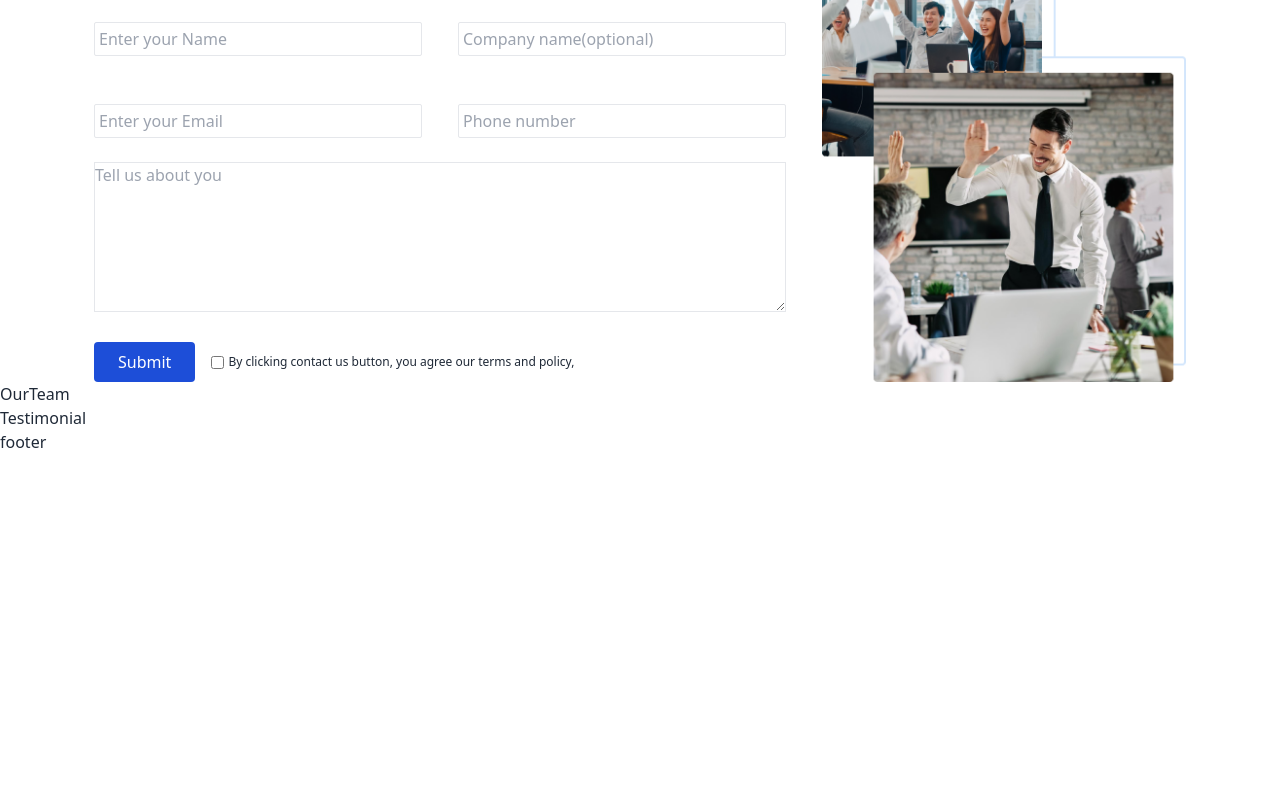
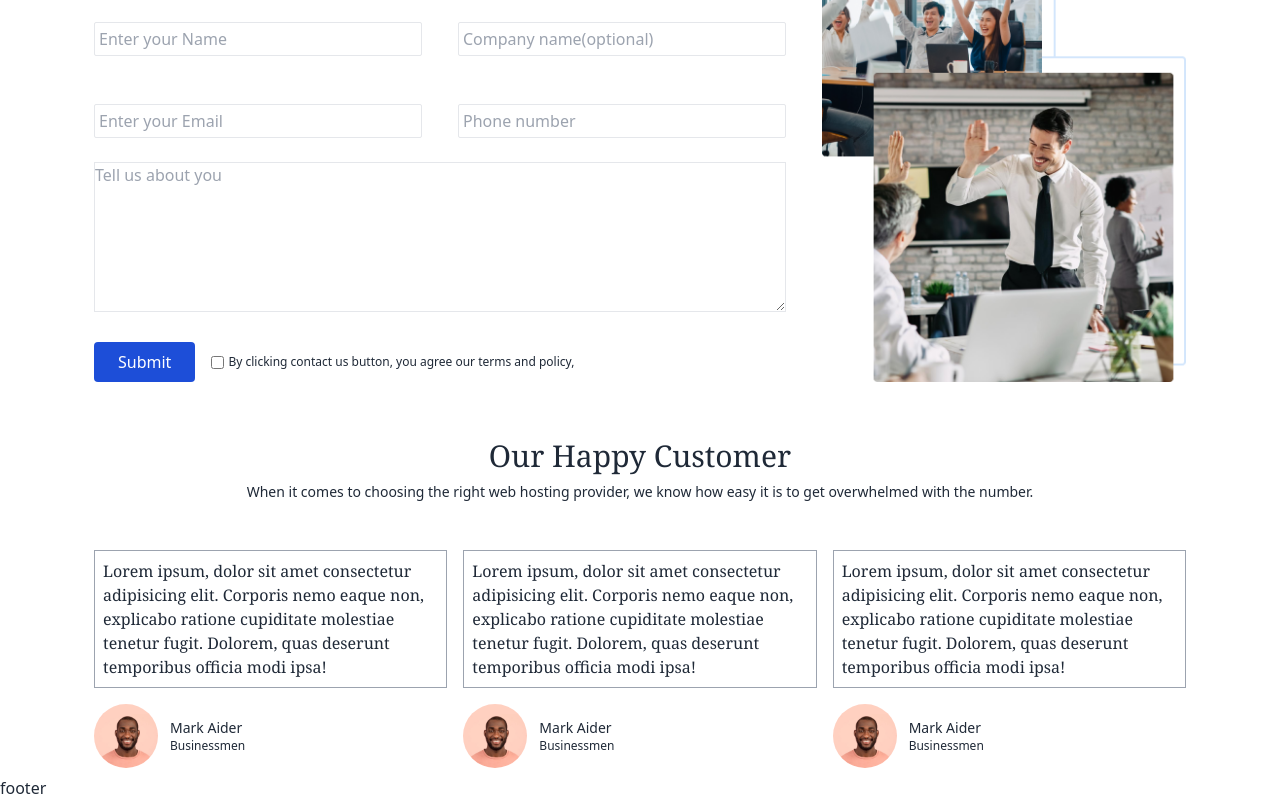
Before and after one commit to ashiqur-r-biplop/project-11, a React (Vite) app: page /contact in a window 1280 px wide. Shown: the part 619-1419 px from the top of the page. Before the commit the page ends 1073 px from the top, so only its background shows below. Built offline with nearby package versions, Linux system fonts and the light colour scheme; no server answers.

Commit message:
full page is completed

```diff
--- a/src/Component/Main/Home/Contact-Compo/Testimonial.jsx
+++ b/src/Component/Main/Home/Contact-Compo/Testimonial.jsx
@@ -1,9 +1,89 @@
 import React from 'react'
+import customer from '../../../../../src/assets/reviewCustomer.png';
 
 const Testimonial = () => {
   return (
-    <div>Testimonial</div>
-  )
+    <>
+      <div className="flex justify-center">
+        <div className="w-[1092px] flex  mt-12  justify-center ">
+          <div className="w-3/4">
+            <p className="text-center my-2 font-serif text-3xl">
+              Our Happy Customer
+            </p>
+            <p className="text-center  text-sm">
+              When it comes to choosing the right web hosting provider, we know
+              how easy it is to get overwhelmed with the number.
+            </p>
+          </div>
+        </div>
+      </div>
+      <div className="flex justify-center mt-12">
+        <div className="w-[1092px] grid gap-x-4 md:grid-cols-3">
+          <div className="flex flex-col">
+            <div className="border border-gray-400 p-2 mb-2">
+              <p className="font-serif ">
+                Lorem ipsum, dolor sit amet consectetur adipisicing elit.
+                Corporis nemo eaque non, explicabo ratione cupiditate molestiae
+                tenetur fugit. Dolorem, quas deserunt temporibus officia modi
+                ipsa!
+              </p>
+            </div>
+
+            <div className="h-20  flex items-center ">
+              <div className="w-16 mr-3 ">
+                <img src={customer} className="rounded-full" />
+              </div>
+              <div>
+                <p className="text-sm">Mark Aider</p>
+                <p className="text-xs">Businessmen</p>
+              </div>
+            </div>
+          </div>
+
+          <div className="flex flex-col">
+            <div className="border border-gray-400 p-2 mb-2">
+              <p className="font-serif ">
+                Lorem ipsum, dolor sit amet consectetur adipisicing elit.
+                Corporis nemo eaque non, explicabo ratione cupiditate molestiae
+                tenetur fugit. Dolorem, quas deserunt temporibus officia modi
+                ipsa!
+              </p>
+            </div>
+
+            <div className="h-20  flex items-center ">
+              <div className="w-16 mr-3 ">
+                <img src={customer} className="rounded-full" />
+              </div>
+              <div>
+                <p className="text-sm">Mark Aider</p>
+                <p className="text-xs">Businessmen</p>
+              </div>
+            </div>
+          </div>
+          <div className="flex flex-col">
+            <div className="border border-gray-400 p-2 mb-2">
+              <p className="font-serif ">
+                Lorem ipsum, dolor sit amet consectetur adipisicing elit.
+                Corporis nemo eaque non, explicabo ratione cupiditate molestiae
+                tenetur fugit. Dolorem, quas deserunt temporibus officia modi
+                ipsa!
+              </p>
+            </div>
+
+            <div className="h-20  flex items-center ">
+              <div className="w-16 mr-3 ">
+                <img src={customer} className="rounded-full" />
+              </div>
+              <div>
+                <p className="text-sm">Mark Aider</p>
+                <p className="text-xs">Businessmen</p>
+              </div>
+            </div>
+          </div>
+        </div>
+      </div>
+    </>
+  );
 }
 
 export default Testimonial
--- a/src/Pages/Main/Contact/Contact.jsx
+++ b/src/Pages/Main/Contact/Contact.jsx
@@ -11,7 +11,7 @@ const Contact = () => {
           <AboutUsBanner />
           <Locatoin />
           <ContactForm />
-          <OurTeam />
+          {/* <OurTeam /> */}
           <Testimonial/>
       </>
   )
```
